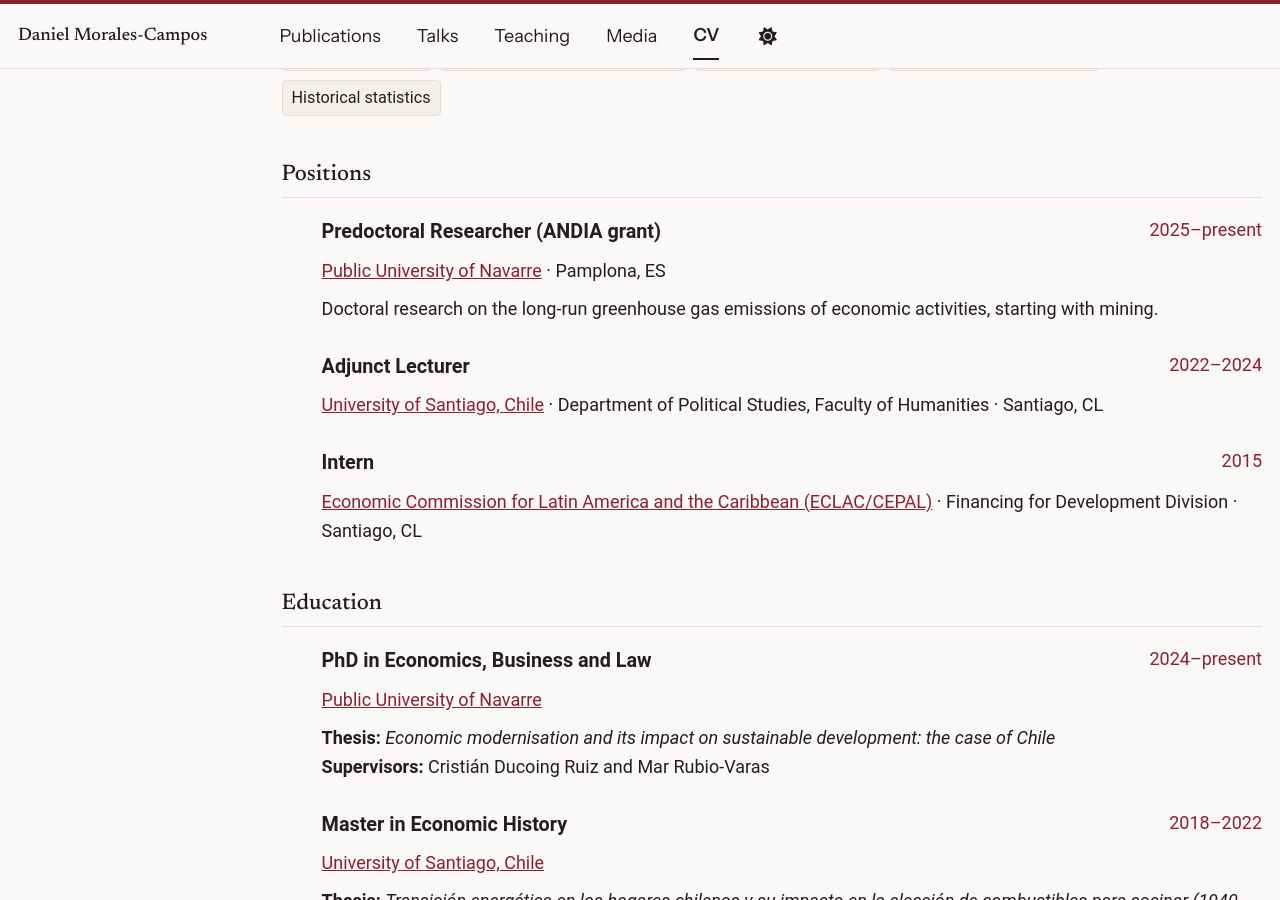
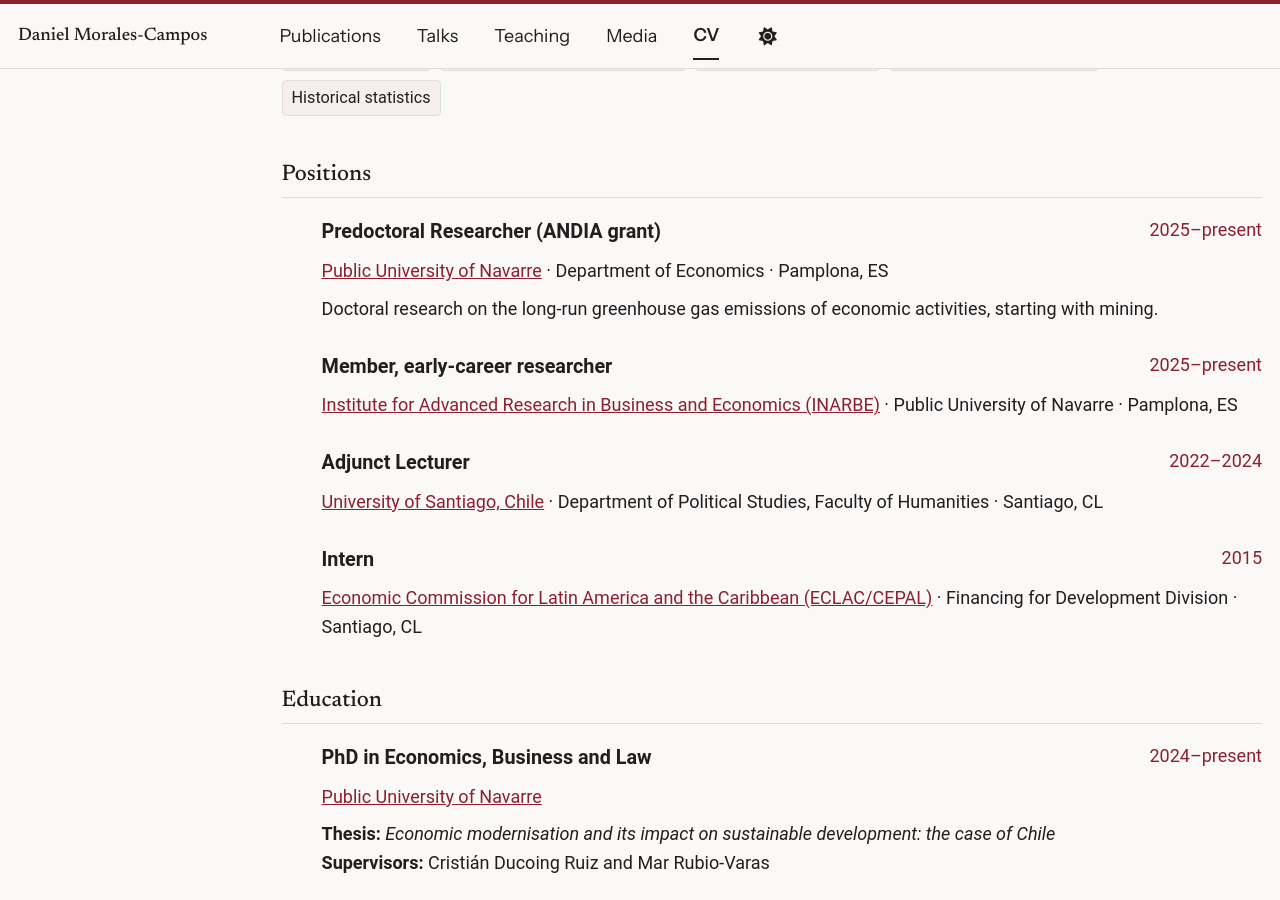
Before and after one commit to danielmoralesc/danielmoralesc.github.io, a Jekyll site: the page built from _pages/cv-json.md, in a window 1280 px wide and 900 px high, scrolled down 720 px. Built offline with Jekyll 4.4.1, drawn with Linux system fonts in a browser that asks for light colours; some web fonts are replaced; a script bundle is joined from its source files by our own code; library files that are not in the unit come from our copies.

Commit message:
Afiliación a INARBE y Departamento de Economía
Daniel es miembro de INARBE (investigador en formación desde 2025) y está adscrito al Departamento de Economía de la UPNA; se muestra en el CV y en la tarjeta de posición actual de la portada.

```diff
--- a/_data/resume.json
+++ b/_data/resume.json
@@ -97,7 +97,7 @@
   "affiliations": [
     {
       "organization": "Public University of Navarre",
-      "department": null,
+      "department": "Department of Economics",
       "role": "Predoctoral Researcher (ANDIA grant)",
       "type": "employment",
       "startDate": "2025",
@@ -106,6 +106,18 @@
       "url": "https://www.unavarra.es",
       "ror": null,
       "description": "Doctoral research on the long-run greenhouse gas emissions of economic activities, starting with mining."
+    },
+    {
+      "organization": "Institute for Advanced Research in Business and Economics (INARBE)",
+      "department": "Public University of Navarre",
+      "role": "Member, early-career researcher",
+      "type": "membership",
+      "startDate": "2025",
+      "endDate": null,
+      "location": "Pamplona, ES",
+      "url": "https://www.unavarra.es/sites/research-institutes/inarbe/quienes-somos/miembros/investigadores-en-formacion.html",
+      "ror": null,
+      "description": null
     },
     {
       "organization": "University of Santiago, Chile",
--- a/_includes/home.html
+++ b/_includes/home.html
@@ -37,11 +37,13 @@
 
 <section class="home-now" aria-label="Current work">
   <div class="home-wrap home-now__grid">
-    {% for a in r.affiliations %}{% unless a.endDate %}
+    {% assign memberships = r.affiliations | where: "type", "membership" %}
+    {% for a in r.affiliations %}{% unless a.endDate or a.type == "membership" %}
     <div class="home-now__item">
       <p class="home-now__kicker"><i class="fas fa-building-columns" aria-hidden="true"></i>Current position</p>
       <p class="home-now__title">{{ a.role }}</p>
-      <p class="home-now__meta">{{ a.organization }}{% if a.startDate %}, since {{ a.startDate | slice: 0, 4 }}{% endif %}</p>
+      <p class="home-now__meta">{% if a.department %}{{ a.department }}, {% endif %}{{ a.organization }}{% if a.startDate %}, since {{ a.startDate | slice: 0, 4 }}{% endif %}</p>
+      {% for m in memberships %}{% unless m.endDate %}<p class="home-now__meta">Member of {% if m.url %}<a href="{{ m.url }}">{{ m.organization }}</a>{% else %}{{ m.organization }}{% endif %}</p>{% endunless %}{% endfor %}
     </div>
     {% endunless %}{% endfor %}
 
```
